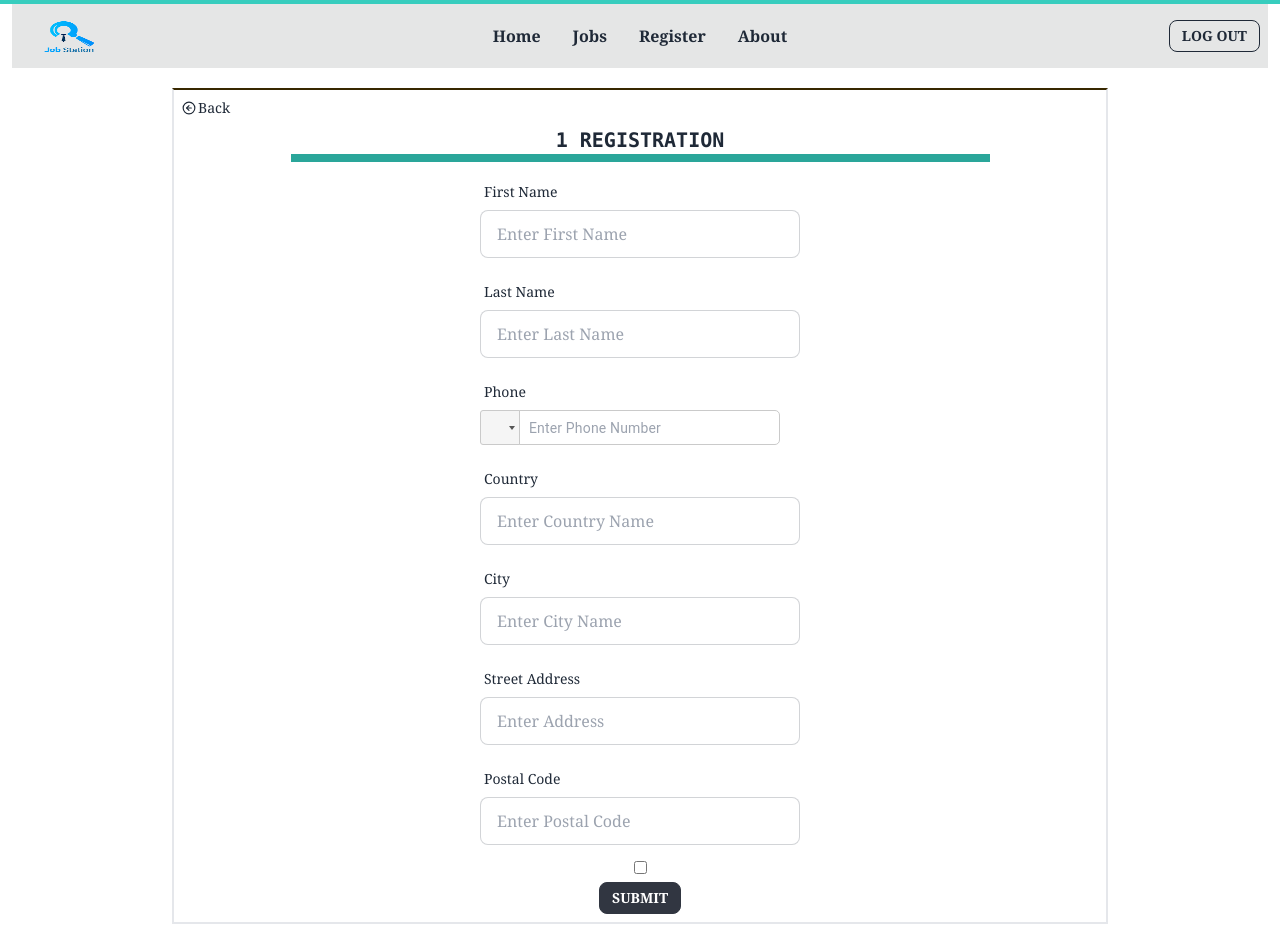
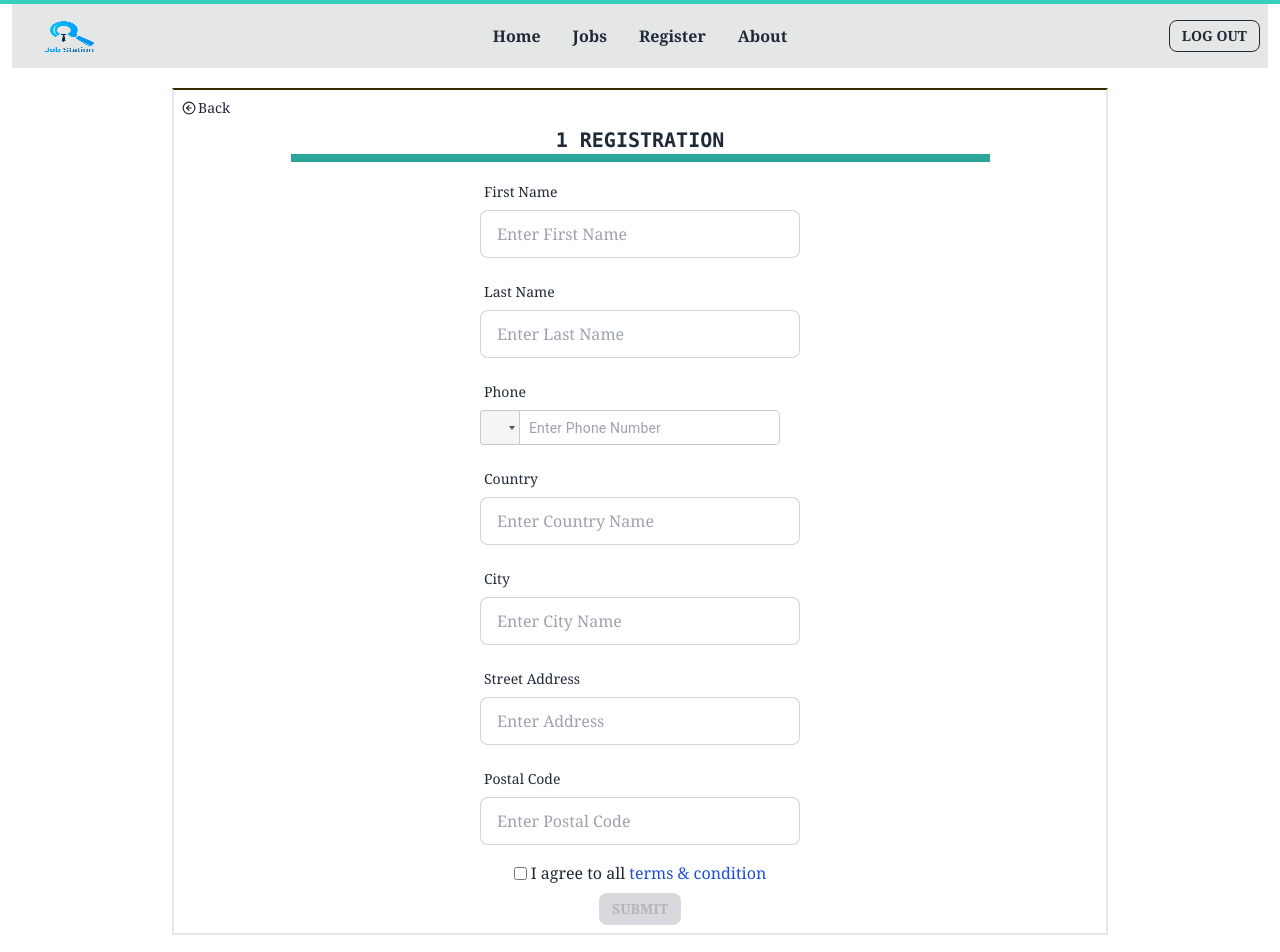
Before and after one commit to meraj191-35-2735/job-box, a React (Create React App) app: page /register/1 in a window 1280 px wide. Shown: the top 952 px of the page. Built offline with nearby package versions, Linux system fonts and the light colour scheme; no server answers; sample sign-in values are in the browser's storage.

Commit message:
something done

```diff
--- a/src/components/RegisterRole/RegisterUser.js
+++ b/src/components/RegisterRole/RegisterUser.js
@@ -8,6 +8,7 @@ import "react-phone-input-2/lib/style.css";
 const RegisterUser = () => {
   const { role } = useParams();
   const [phone, setPhone] = useState("");
+  const [enable, setEnable] = useState("off");
 
   const {
     register,
@@ -19,6 +20,16 @@ const RegisterUser = () => {
     data.phone = phone;
     data.role = role;
     console.log(data);
+  };
+
+  const handleButton = () => {
+    const checkBox = document.getElementById("checkButton");
+    if (checkBox.checked) {
+      checkBox.disabled = false;
+      setEnable(checkBox.value);
+    } else {
+      setEnable("off");
+    }
   };
 
   return (
@@ -196,14 +207,39 @@ const RegisterUser = () => {
               )}
             </label>
           </div>
-          <input type="checkbox" class="default:ring-2" />
+          <div className="flex justify-start items-center">
+            <input
+              onClick={handleButton}
+              id="checkButton"
+              type="checkbox"
+              class="default:ring-2 checkbox-accent"
+            />{" "}
+            <p className="ml-1 font-serif">
+              I agree to all{" "}
+              <a
+                href="https://job-box-redux.web.app/"
+                className="text-blue-700 hover:underline"
+              >
+                terms & condition
+              </a>
+            </p>
+          </div>
           {/* Error  */}
 
-          <input
-            className="btn btn-sm my-2 btn-active max-w-xs font-serif"
-            type="submit"
-            value="Submit"
-          />
+          {enable === "on" ? (
+            <input
+              className="btn btn-sm my-2 btn-active max-w-xs font-serif"
+              type="submit"
+              value="Submit"
+            />
+          ) : (
+            <input
+              className="btn btn-sm my-2 btn-active max-w-xs font-serif"
+              type="submit"
+              value="Submit"
+              disabled
+            />
+          )}
         </form>
       </div>
     </div>
```
Also changed, not shown: public/index.html (+1 -22 lines).
